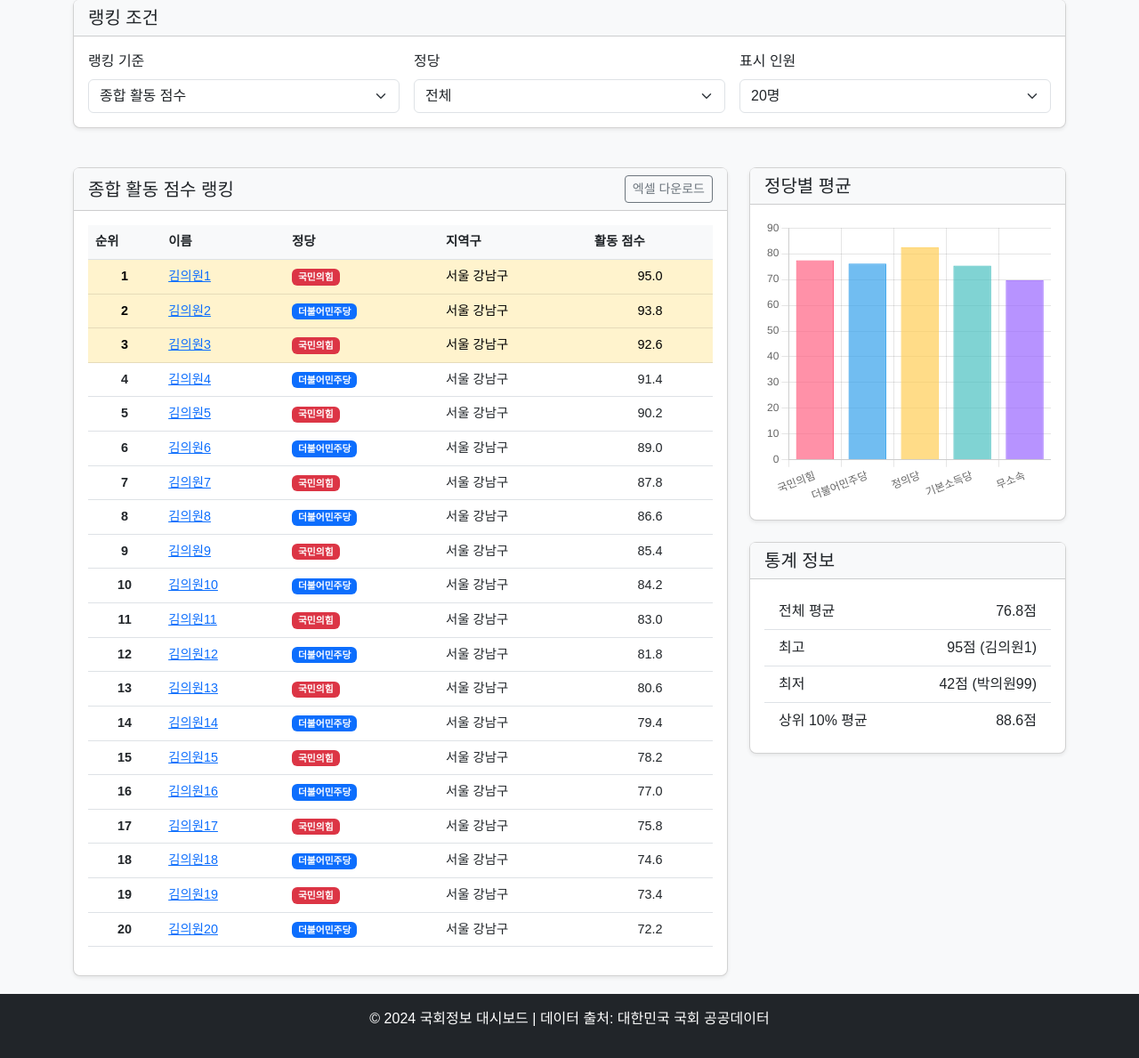
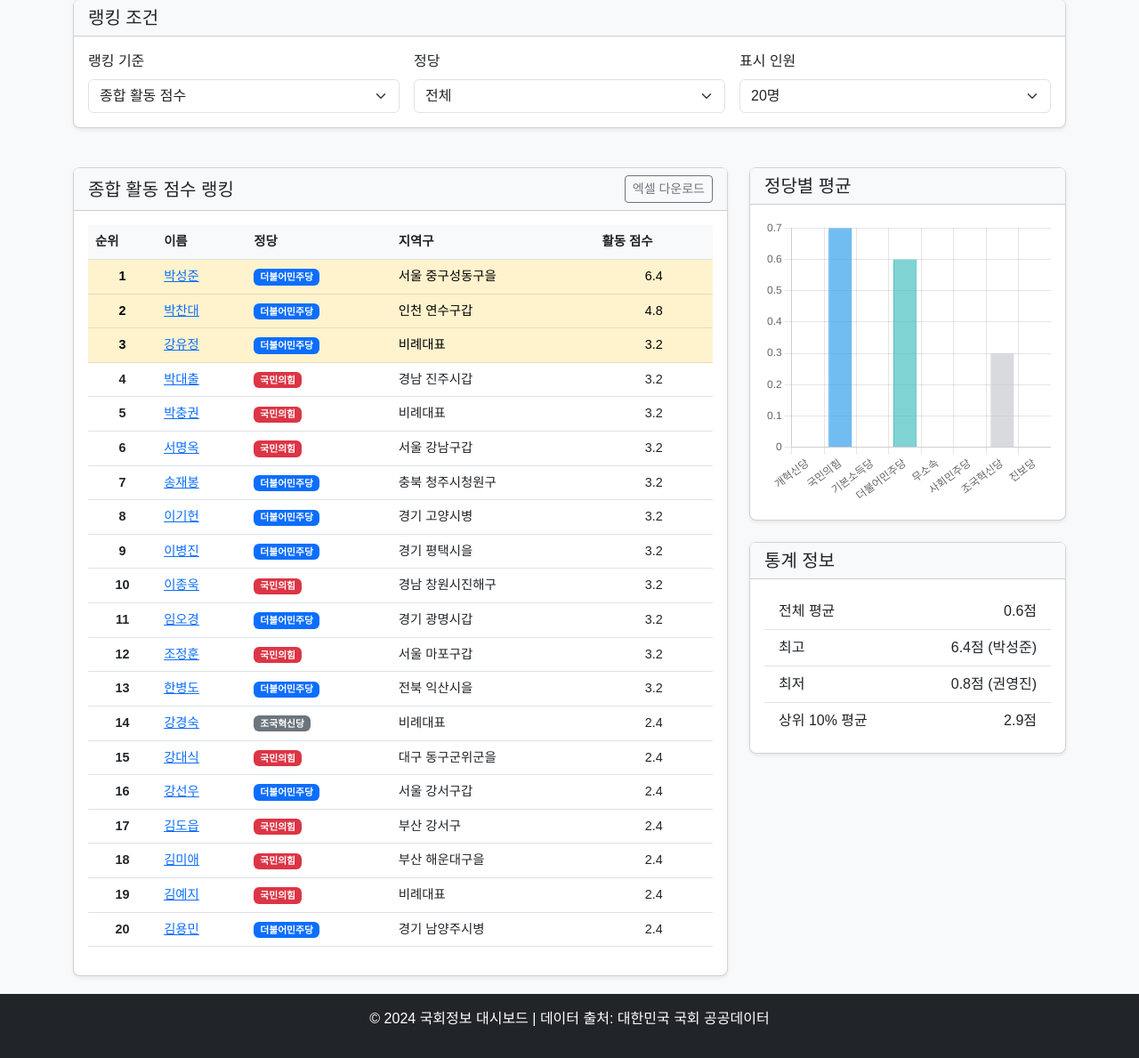
Before and after one commit to person3113/national-assembly-dashboard, a FastAPI app: page /rankings in a window 1280 px wide. Shown: the part 219-1408 px from the top of the page at 89% size. Run offline with FastAPI, Linux system fonts and the light colour scheme.

Commit message:
홈 화면과 활동 랭킹에서 더미 데이터가 아니라, 실제 국회의원 데이터를 가지고 표시

```diff
--- a/app/main.py
+++ b/app/main.py
@@ -10,6 +10,7 @@ from fastapi.templating import Jinja2Templates
 from fastapi.middleware.cors import CORSMiddleware
 from fastapi.responses import HTMLResponse
 from sqlalchemy.orm import Session
+from sqlalchemy.sql import func
 from typing import Optional
 from datetime import date, datetime
 
@@ -698,10 +699,35 @@ async def background_sync_bills():
     finally:
         bills_sync_in_progress = False
 
-# 템플릿 라우트 추가
 @app.get("/", response_class=HTMLResponse)
-async def home_page(request: Request):
-    return templates.TemplateResponse("index.html", {"request": request})
+async def home_page(request: Request, db: Session = Depends(get_db)):
+    # 활동 점수 상위 10명의 국회의원 조회
+    top_members = db.query(MemberModel).order_by(MemberModel.activity_score.desc()).limit(10).all()
+
+    # 정당별 의원 수 조회
+    party_counts = db.query(
+        MemberModel.party,
+        func.count(MemberModel.id).label('count')
+    ).group_by(MemberModel.party).all()
+
+    # 정당별 의원 수를 차트용 데이터로 변환
+    party_data = {
+        'labels': [party[0] for party in party_counts if party[0]],  # 빈 문자열 제외
+        'counts': [party[1] for party in party_counts if party[0]]   # 빈 문자열 제외
+    }
+
+    # 최근 발의안 5개 조회
+    recent_bills = db.query(BillModel).order_by(BillModel.proposal_date.desc()).limit(5).all()
+
+    return templates.TemplateResponse(
+        "index.html",
+        {
+            "request": request,
+            "top_members": top_members,
+            "party_data": party_data,
+            "recent_bills": recent_bills
+        }
+    )
 
 @app.get("/members", response_class=HTMLResponse)
 async def members_page(
@@ -840,7 +866,7 @@ async def rankings_page(
     db: Session = Depends(get_db),
     category: str = "activity",  # 'activity', 'bills', 'speeches', 'attendance'
     party: Optional[str] = None,
-    limit: int = 50
+    limit: int = 20
 ):
     # 정렬 기준 설정
     if category == "bills":
@@ -859,13 +885,103 @@ async def rankings_page(
 
     members = query.order_by(order_by).limit(limit).all()
 
+    # 정당별 평균 계산
+    party_averages = {}
+    parties = db.query(MemberModel.party).distinct().all()
+
+    for party_row in parties:
+        party_name = party_row[0]
+        if not party_name:  # 정당명이 없는 경우 스킵
+            continue
+
+        # 해당 정당 의원들의 평균 계산
+        if category == "bills":
+            avg = db.query(func.avg(MemberModel.num_bills)).filter(MemberModel.party == party_name).scalar() or 0
+        elif category == "speeches":
+            avg = db.query(func.avg(MemberModel.speech_count)).filter(MemberModel.party == party_name).scalar() or 0
+        elif category == "attendance":
+            avg = db.query(func.avg(MemberModel.attendance_rate)).filter(MemberModel.party == party_name).scalar() or 0
+        else:  # activity
+            avg = db.query(func.avg(MemberModel.activity_score)).filter(MemberModel.party == party_name).scalar() or 0
+
+        party_averages[party_name] = round(float(avg), 1)
+
+    # 전체 평균 계산
+    if category == "bills":
+        total_avg = db.query(func.avg(MemberModel.num_bills)).scalar() or 0
+    elif category == "speeches":
+        total_avg = db.query(func.avg(MemberModel.speech_count)).scalar() or 0
+    elif category == "attendance":
+        total_avg = db.query(func.avg(MemberModel.attendance_rate)).scalar() or 0
+    else:  # activity
+        total_avg = db.query(func.avg(MemberModel.activity_score)).scalar() or 0
+
+    # 최대값과 최소값 찾기
+    if category == "bills":
+        max_record = db.query(MemberModel).order_by(MemberModel.num_bills.desc()).first()
+        min_record = db.query(MemberModel).filter(MemberModel.num_bills > 0).order_by(MemberModel.num_bills).first()
+        max_value = max_record.num_bills if max_record else 0
+        min_value = min_record.num_bills if min_record else 0
+        max_name = max_record.name if max_record else ""
+        min_name = min_record.name if min_record else ""
+    elif category == "speeches":
+        max_record = db.query(MemberModel).order_by(MemberModel.speech_count.desc()).first()
+        min_record = db.query(MemberModel).filter(MemberModel.speech_count > 0).order_by(MemberModel.speech_count).first()
+        max_value = max_record.speech_count if max_record else 0
+        min_value = min_record.speech_count if min_record else 0
+        max_name = max_record.name if max_record else ""
+        min_name = min_record.name if min_record else ""
+    elif category == "attendance":
+        max_record = db.query(MemberModel).order_by(MemberModel.attendance_rate.desc()).first()
+        min_record = db.query(MemberModel).filter(MemberModel.attendance_rate > 0).order_by(MemberModel.attendance_rate).first()
+        max_value = max_record.attendance_rate if max_record else 0
+        min_value = min_record.attendance_rate if min_record else 0
+        max_name = max_record.name if max_record else ""
+        min_name = min_record.name if min_record else ""
+    else:  # activity
+        max_record = db.query(MemberModel).order_by(MemberModel.activity_score.desc()).first()
+        min_record = db.query(MemberModel).filter(MemberModel.activity_score > 0).order_by(MemberModel.activity_score).first()
+        max_value = max_record.activity_score if max_record else 0
+        min_value = min_record.activity_score if min_record else 0
+        max_name = max_record.name if max_record else ""
+        min_name = min_record.name if min_record else ""
+
+    # 상위 10% 평균 계산
+    total_count = db.query(MemberModel).count()
+    top_10_percent_count = max(1, int(total_count * 0.1))  # 최소 1명
+
+    if category == "bills":
+        top_members = db.query(MemberModel).order_by(MemberModel.num_bills.desc()).limit(top_10_percent_count).all()
+        top_avg = sum(m.num_bills for m in top_members) / len(top_members) if top_members else 0
+    elif category == "speeches":
+        top_members = db.query(MemberModel).order_by(MemberModel.speech_count.desc()).limit(top_10_percent_count).all()
+        top_avg = sum(m.speech_count for m in top_members) / len(top_members) if top_members else 0
+    elif category == "attendance":
+        top_members = db.query(MemberModel).order_by(MemberModel.attendance_rate.desc()).limit(top_10_percent_count).all()
+        top_avg = sum(m.attendance_rate for m in top_members) / len(top_members) if top_members else 0
+    else:  # activity
+        top_members = db.query(MemberModel).order_by(MemberModel.activity_score.desc()).limit(top_10_percent_count).all()
+        top_avg = sum(m.activity_score for m in top_members) / len(top_members) if top_members else 0
+
+    stats = {
+        'total_avg': round(float(total_avg), 1),
+        'max_value': round(float(max_value), 1),
+        'max_name': max_name,
+        'min_value': round(float(min_value), 1),
+        'min_name': min_name,
+        'top_avg': round(float(top_avg), 1)
+    }
+
     return templates.TemplateResponse(
         "rankings.html",
         {
             "request": request,
             "members": members,
             "category": category,
-            "party": party
+            "party": party,
+            "limit": limit,
+            "party_averages": party_averages,
+            "stats": stats
         }
     )
 
--- a/app/templates/rankings.html
+++ b/app/templates/rankings.html
@@ -93,27 +93,35 @@
                             </tr>
                         </thead>
                         <tbody>
-                            {% for i in range(20) %}
-                            <tr {% if i < 3 %}class="table-warning"{% endif %}>
-                                <td class="text-center fw-bold">{{ i+1 }}</td>
-                                <td><a href="/members/{{ i+1 }}">김의원{{ i+1 }}</a></td>
+                            {% for member in members %}
+                            <tr {% if loop.index <= 3 %}class="table-warning"{% endif %}>
+                                <td class="text-center fw-bold">{{ loop.index }}</td>
+                                <td><a href="/members/{{ member.id }}">{{ member.name }}</a></td>
                                 <td>
-                                    {% if i % 2 == 0 %}
-                                    <span class="badge bg-danger">국민의힘</span>
+                                    {% if member.party == "국민의힘" %}
+                                    <span class="badge bg-danger">{{ member.party }}</span>
+                                    {% elif member.party == "더불어민주당" %}
+                                    <span class="badge bg-primary">{{ member.party }}</span>
+                                    {% elif member.party == "정의당" %}
+                                    <span class="badge bg-warning text-dark">{{ member.party }}</span>
                                     {% else %}
-                                    <span class="badge bg-primary">더불어민주당</span>
+                                    <span class="badge bg-secondary">{{ member.party }}</span>
                                     {% endif %}
                                 </td>
-                                <td>서울 강남구</td>
+                                <td>{{ member.district }}</td>
                                 {% if category == "bills" %}
-                                <td class="text-center">{{ 50 - i*1.5 }}</td>
+                                <td class="text-center">{{ member.num_bills }}</td>
                                 {% elif category == "speeches" %}
-                                <td class="text-center">{{ 200 - i*5 }}</td>
+                                <td class="text-center">{{ member.speech_count }}</td>
                                 {% elif category == "attendance" %}
-                                <td class="text-center">{{ 100 - i*0.5 }}%</td>
+                                <td class="text-center">{{ member.attendance_rate }}%</td>
                                 {% else %}
-                                <td class="text-center">{{ 95 - i*1.2 }}</td>
+                                <td class="text-center">{{ member.activity_score }}</td>
                                 {% endif %}
+                            </tr>
+                            {% else %}
+                            <tr>
+                                <td colspan="5" class="text-center">데이터가 없습니다.</td>
                             </tr>
                             {% endfor %}
                         </tbody>
@@ -142,49 +150,49 @@
                     <li class="list-group-item d-flex justify-content-between">
                         <span>전체 평균</span>
                         {% if category == "bills" %}
-                        <span>24.5건</span>
+                        <span>{{ stats.total_avg }}건</span>
                         {% elif category == "speeches" %}
-                        <span>95.2회</span>
+                        <span>{{ stats.total_avg }}회</span>
                         {% elif category == "attendance" %}
-                        <span>85.7%</span>
+                        <span>{{ stats.total_avg }}%</span>
                         {% else %}
-                        <span>76.8점</span>
+                        <span>{{ stats.total_avg }}점</span>
                         {% endif %}
                     </li>
                     <li class="list-group-item d-flex justify-content-between">
                         <span>최고</span>
                         {% if category == "bills" %}
-                        <span>50건 (김의원1)</span>
+                        <span>{{ stats.max_value }}건 ({{ stats.max_name }})</span>
                         {% elif category == "speeches" %}
-                        <span>200회 (김의원1)</span>
+                        <span>{{ stats.max_value }}회 ({{ stats.max_name }})</span>
                         {% elif category == "attendance" %}
-                        <span>100% (김의원1)</span>
+                        <span>{{ stats.max_value }}% ({{ stats.max_name }})</span>
                         {% else %}
-                        <span>95점 (김의원1)</span>
+                        <span>{{ stats.max_value }}점 ({{ stats.max_name }})</span>
                         {% endif %}
                     </li>
                     <li class="list-group-item d-flex justify-content-between">
                         <span>최저</span>
                         {% if category == "bills" %}
-                        <span>3건 (박의원99)</span>
+                        <span>{{ stats.min_value }}건 ({{ stats.min_name }})</span>
                         {% elif category == "speeches" %}
-                        <span>12회 (박의원99)</span>
+                        <span>{{ stats.min_value }}회 ({{ stats.min_name }})</span>
                         {% elif category == "attendance" %}
-                        <span>52% (박의원99)</span>
+                        <span>{{ stats.min_value }}% ({{ stats.min_name }})</span>
                         {% else %}
-                        <span>42점 (박의원99)</span>
+                        <span>{{ stats.min_value }}점 ({{ stats.min_name }})</span>
                         {% endif %}
                     </li>
                     <li class="list-group-item d-flex justify-content-between">
                         <span>상위 10% 평균</span>
                         {% if category == "bills" %}
-                        <span>38.2건</span>
+                        <span>{{ stats.top_avg }}건</span>
                         {% elif category == "speeches" %}
-                        <span>165.4회</span>
+                        <span>{{ stats.top_avg }}회</span>
                         {% elif category == "attendance" %}
-                        <span>97.5%</span>
+                        <span>{{ stats.top_avg }}%</span>
                         {% else %}
-                        <span>88.6점</span>
+                        <span>{{ stats.top_avg }}점</span>
                         {% endif %}
                     </li>
                 </ul>
@@ -202,33 +210,35 @@
     const partyAverageChart = new Chart(partyAverageCtx, {
         type: 'bar',
         data: {
-            labels: ['국민의힘', '더불어민주당', '정의당', '기본소득당', '무소속'],
+            labels: [
+                {% for party, avg in party_averages.items() %}
+                    '{{ party }}',
+                {% endfor %}
+            ],
             datasets: [{
                 label: '{% if category == "bills" %}발의안 수{% elif category == "speeches" %}발언 횟수{% elif category == "attendance" %}출석률{% else %}활동 점수{% endif %}',
                 data: [
-                    {% if category == "bills" %}
-                    25.4, 23.7, 28.6, 22.0, 17.8
-                    {% elif category == "speeches" %}
-                    96.7, 94.2, 112.5, 87.3, 65.4
-                    {% elif category == "attendance" %}
-                    86.3, 85.2, 91.7, 88.5, 79.3
-                    {% else %}
-                    77.5, 76.2, 82.6, 75.4, 69.8
-                    {% endif %}
+                    {% for party, avg in party_averages.items() %}
+                        {{ avg }},
+                    {% endfor %}
                 ],
                 backgroundColor: [
                     'rgba(255, 99, 132, 0.7)',
                     'rgba(54, 162, 235, 0.7)',
                     'rgba(255, 206, 86, 0.7)',
                     'rgba(75, 192, 192, 0.7)',
-                    'rgba(153, 102, 255, 0.7)'
+                    'rgba(153, 102, 255, 0.7)',
+                    'rgba(255, 159, 64, 0.7)',
+                    'rgba(201, 203, 207, 0.7)'
                 ],
                 borderColor: [
                     'rgba(255, 99, 132, 1)',
                     'rgba(54, 162, 235, 1)',
                     'rgba(255, 206, 86, 1)',
                     'rgba(75, 192, 192, 1)',
-                    'rgba(153, 102, 255, 1)'
+                    'rgba(153, 102, 255, 1)',
+                    'rgba(255, 159, 64, 1)',
+                    'rgba(201, 203, 207, 1)'
                 ],
                 borderWidth: 1
             }]
--- a/requirements.txt
+++ b/requirements.txt
@@ -1,3 +1,4 @@
+apscheduler
 annotated-types==0.7.0
 anyio==4.9.0
 certifi==2025.1.31
```
Also changed, not shown: app/templates/index.html (+29 -12 lines), README.md.
